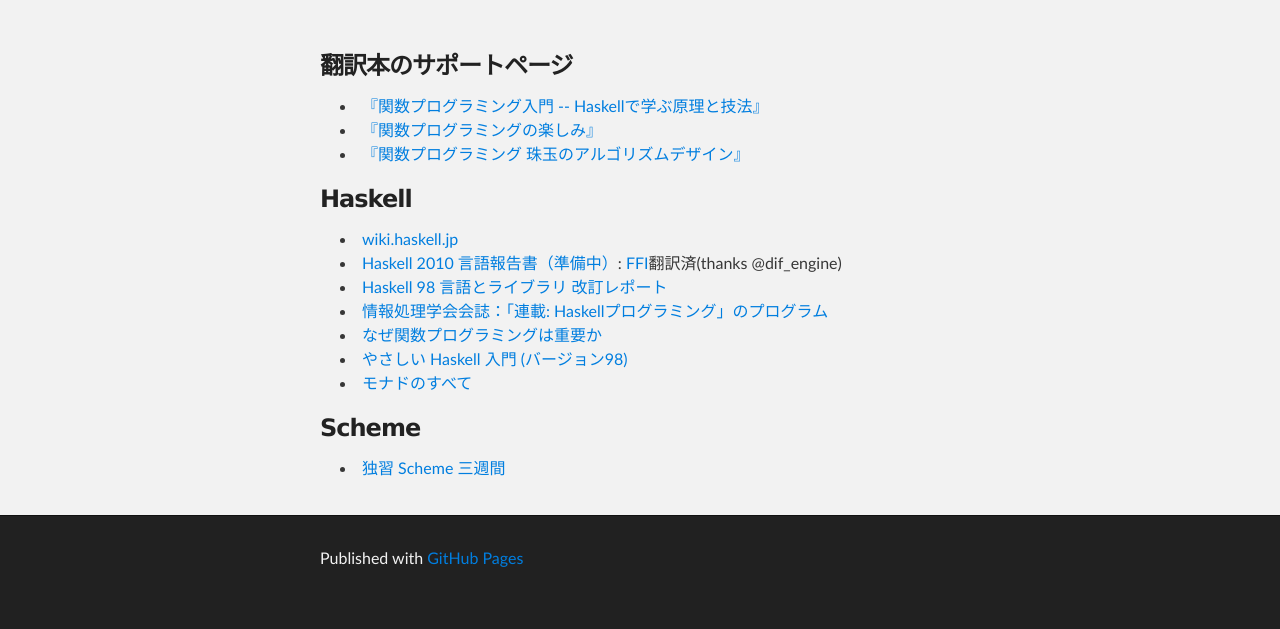
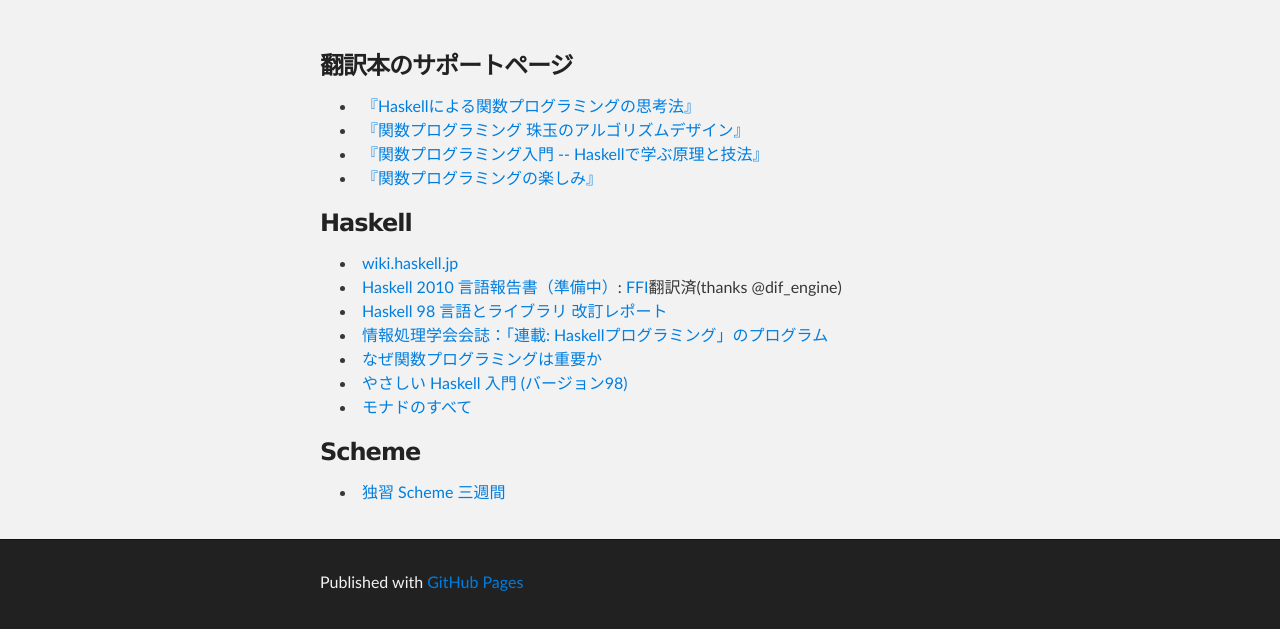
Before and after one commit to sampou-org/www, a plain HTML site: page index.html in a window 1280 px wide. Shown: the part 212-841 px from the top of the page. Before the commit the page ends 817 px from the top, so only its background shows below. Drawn offline with Linux system fonts and the light colour scheme.

Commit message:
add tfwh

```diff
--- a/index.html
+++ b/index.html
@@ -60,9 +60,10 @@ $ git checkout gh-pages
       <section id="main_content" class="inner">
         <h3>翻訳本のサポートページ</h3>
 	<ul>
+	  <li><a href="http://tfwh.sampou.org">『Haskellによる関数プログラミングの思考法』</a></li>
+	  <li><a href="http://pfad.sampou.org">『関数プログラミング 珠玉のアルゴリズムデザイン』</a></li>
 	  <li><a href="http://ifph.sampou.org">『関数プログラミング入門 -- Haskellで学ぶ原理と技法』</a></li>
 	  <li><a href="http://fop.sampou.org">『関数プログラミングの楽しみ』</a></li>
-	  <li><a href="http://pfad.sampou.org">『関数プログラミング 珠玉のアルゴリズムデザイン』</a></li>
 	</ul>
 	<h3>Haskell</h3>
 	<ul>
```
